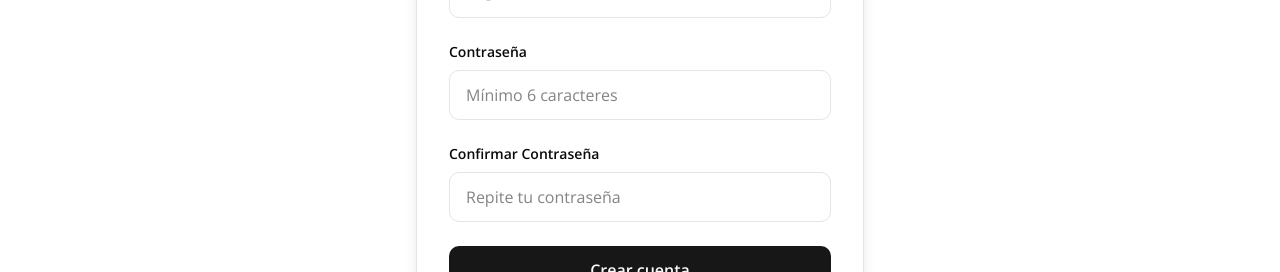
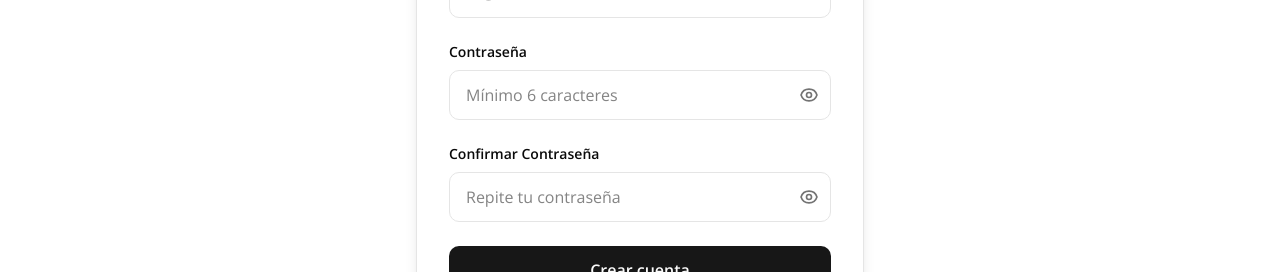
Before and after one commit to ZGuillerX/skillpilot-mvp, a Next.js app: page /register in a window 1280 px wide. Shown: the part 488-760 px from the top of the page. Built offline with nearby package versions, Linux system fonts and the light colour scheme.

Commit message:
Icono de ojo para mostrar/ocultar contraseña

```diff
--- a/src/app/login/page.jsx
+++ b/src/app/login/page.jsx
@@ -6,8 +6,7 @@
 
 export default function LoginPage() {
   const [email, setEmail] = useState("");
-  const [password, setPassword] = useState("");
-  const [error, setError] = useState("");
+  const [password, setPassword] = useState("");  const [showPassword, setShowPassword] = useState(false);  const [error, setError] = useState("");
   const [loading, setLoading] = useState(false);
   const { login } = useAuth();
   const router = useRouter();
@@ -75,15 +74,33 @@
               >
                 Contraseña
               </label>
+              <div className="relative">
                 <input
                   id="password"
-                type="password"
+                  type={showPassword ? "text" : "password"}
                   value={password}
                   onChange={(e) => setPassword(e.target.value)}
                   required
-                className="w-full px-4 py-3 rounded-lg border border-border bg-background text-foreground focus:outline-none focus:ring-2 focus:ring-primary focus:border-transparent transition"
+                  className="w-full px-4 py-3 pr-12 rounded-lg border border-border bg-background text-foreground focus:outline-none focus:ring-2 focus:ring-primary focus:border-transparent transition"
                   placeholder="••••••••"
                 />
+                <button
+                  type="button"
+                  onClick={() => setShowPassword(!showPassword)}
+                  className="absolute right-3 top-1/2 -translate-y-1/2 text-muted-foreground hover:text-foreground transition-colors"
+                >
+                  {showPassword ? (
+                    <svg className="w-5 h-5" fill="none" stroke="currentColor" viewBox="0 0 24 24">
+                      <path strokeLinecap="round" strokeLinejoin="round" strokeWidth={2} d="M13.875 18.825A10.05 10.05 0 0112 19c-4.478 0-8.268-2.943-9.543-7a9.97 9.97 0 011.563-3.029m5.858.908a3 3 0 114.243 4.243M9.878 9.878l4.242 4.242M9.88 9.88l-3.29-3.29m7.532 7.532l3.29 3.29M3 3l3.59 3.59m0 0A9.953 9.953 0 0112 5c4.478 0 8.268 2.943 9.543 7a10.025 10.025 0 01-4.132 5.411m0 0L21 21" />
+                    </svg>
+                  ) : (
+                    <svg className="w-5 h-5" fill="none" stroke="currentColor" viewBox="0 0 24 24">
+                      <path strokeLinecap="round" strokeLinejoin="round" strokeWidth={2} d="M15 12a3 3 0 11-6 0 3 3 0 016 0z" />
+                      <path strokeLinecap="round" strokeLinejoin="round" strokeWidth={2} d="M2.458 12C3.732 7.943 7.523 5 12 5c4.478 0 8.268 2.943 9.542 7-1.274 4.057-5.064 7-9.542 7-4.477 0-8.268-2.943-9.542-7z" />
+                    </svg>
+                  )}
+                </button>
+              </div>
             </div>
 
             <button
--- a/src/app/register/page.jsx
+++ b/src/app/register/page.jsx
@@ -11,6 +11,8 @@
     password: "",
     confirmPassword: "",
   });
+  const [showPassword, setShowPassword] = useState(false);
+  const [showConfirmPassword, setShowConfirmPassword] = useState(false);
   const [error, setError] = useState("");
   const [loading, setLoading] = useState(false);
   const { register } = useAuth();
@@ -120,16 +122,59 @@
               >
                 Contraseña
               </label>
+              <div className="relative">
                 <input
                   id="password"
                   name="password"
-                type="password"
+                  type={showPassword ? "text" : "password"}
                   value={formData.password}
                   onChange={handleChange}
                   required
-                className="w-full px-4 py-3 rounded-lg border border-border bg-background text-foreground focus:outline-none focus:ring-2 focus:ring-primary focus:border-transparent transition"
+                  className="w-full px-4 py-3 pr-12 rounded-lg border border-border bg-background text-foreground focus:outline-none focus:ring-2 focus:ring-primary focus:border-transparent transition"
                   placeholder="Mínimo 6 caracteres"
                 />
+                <button
+                  type="button"
+                  onClick={() => setShowPassword(!showPassword)}
+                  className="absolute right-3 top-1/2 -translate-y-1/2 text-muted-foreground hover:text-foreground transition-colors"
+                >
+                  {showPassword ? (
+                    <svg
+                      className="w-5 h-5"
+                      fill="none"
+                      stroke="currentColor"
+                      viewBox="0 0 24 24"
+                    >
+                      <path
+                        strokeLinecap="round"
+                        strokeLinejoin="round"
+                        strokeWidth={2}
+                        d="M13.875 18.825A10.05 10.05 0 0112 19c-4.478 0-8.268-2.943-9.543-7a9.97 9.97 0 011.563-3.029m5.858.908a3 3 0 114.243 4.243M9.878 9.878l4.242 4.242M9.88 9.88l-3.29-3.29m7.532 7.532l3.29 3.29M3 3l3.59 3.59m0 0A9.953 9.953 0 0112 5c4.478 0 8.268 2.943 9.543 7a10.025 10.025 0 01-4.132 5.411m0 0L21 21"
+                      />
+                    </svg>
+                  ) : (
+                    <svg
+                      className="w-5 h-5"
+                      fill="none"
+                      stroke="currentColor"
+                      viewBox="0 0 24 24"
+                    >
+                      <path
+                        strokeLinecap="round"
+                        strokeLinejoin="round"
+                        strokeWidth={2}
+                        d="M15 12a3 3 0 11-6 0 3 3 0 016 0z"
+                      />
+                      <path
+                        strokeLinecap="round"
+                        strokeLinejoin="round"
+                        strokeWidth={2}
+                        d="M2.458 12C3.732 7.943 7.523 5 12 5c4.478 0 8.268 2.943 9.542 7-1.274 4.057-5.064 7-9.542 7-4.477 0-8.268-2.943-9.542-7z"
+                      />
+                    </svg>
+                  )}
+                </button>
+              </div>
             </div>
 
             <div>
@@ -139,16 +184,59 @@
               >
                 Confirmar Contraseña
               </label>
+              <div className="relative">
                 <input
                   id="confirmPassword"
                   name="confirmPassword"
-                type="password"
+                  type={showConfirmPassword ? "text" : "password"}
                   value={formData.confirmPassword}
                   onChange={handleChange}
                   required
-                className="w-full px-4 py-3 rounded-lg border border-border bg-background text-foreground focus:outline-none focus:ring-2 focus:ring-primary focus:border-transparent transition"
+                  className="w-full px-4 py-3 pr-12 rounded-lg border border-border bg-background text-foreground focus:outline-none focus:ring-2 focus:ring-primary focus:border-transparent transition"
                   placeholder="Repite tu contraseña"
                 />
+                <button
+                  type="button"
+                  onClick={() => setShowConfirmPassword(!showConfirmPassword)}
+                  className="absolute right-3 top-1/2 -translate-y-1/2 text-muted-foreground hover:text-foreground transition-colors"
+                >
+                  {showConfirmPassword ? (
+                    <svg
+                      className="w-5 h-5"
+                      fill="none"
+                      stroke="currentColor"
+                      viewBox="0 0 24 24"
+                    >
+                      <path
+                        strokeLinecap="round"
+                        strokeLinejoin="round"
+                        strokeWidth={2}
+                        d="M13.875 18.825A10.05 10.05 0 0112 19c-4.478 0-8.268-2.943-9.543-7a9.97 9.97 0 011.563-3.029m5.858.908a3 3 0 114.243 4.243M9.878 9.878l4.242 4.242M9.88 9.88l-3.29-3.29m7.532 7.532l3.29 3.29M3 3l3.59 3.59m0 0A9.953 9.953 0 0112 5c4.478 0 8.268 2.943 9.543 7a10.025 10.025 0 01-4.132 5.411m0 0L21 21"
+                      />
+                    </svg>
+                  ) : (
+                    <svg
+                      className="w-5 h-5"
+                      fill="none"
+                      stroke="currentColor"
+                      viewBox="0 0 24 24"
+                    >
+                      <path
+                        strokeLinecap="round"
+                        strokeLinejoin="round"
+                        strokeWidth={2}
+                        d="M15 12a3 3 0 11-6 0 3 3 0 016 0z"
+                      />
+                      <path
+                        strokeLinecap="round"
+                        strokeLinejoin="round"
+                        strokeWidth={2}
+                        d="M2.458 12C3.732 7.943 7.523 5 12 5c4.478 0 8.268 2.943 9.542 7-1.274 4.057-5.064 7-9.542 7-4.477 0-8.268-2.943-9.542-7z"
+                      />
+                    </svg>
+                  )}
+                </button>
+              </div>
             </div>
 
             <button
```
Lines whose indentation alone changed are shown as unchanged.
